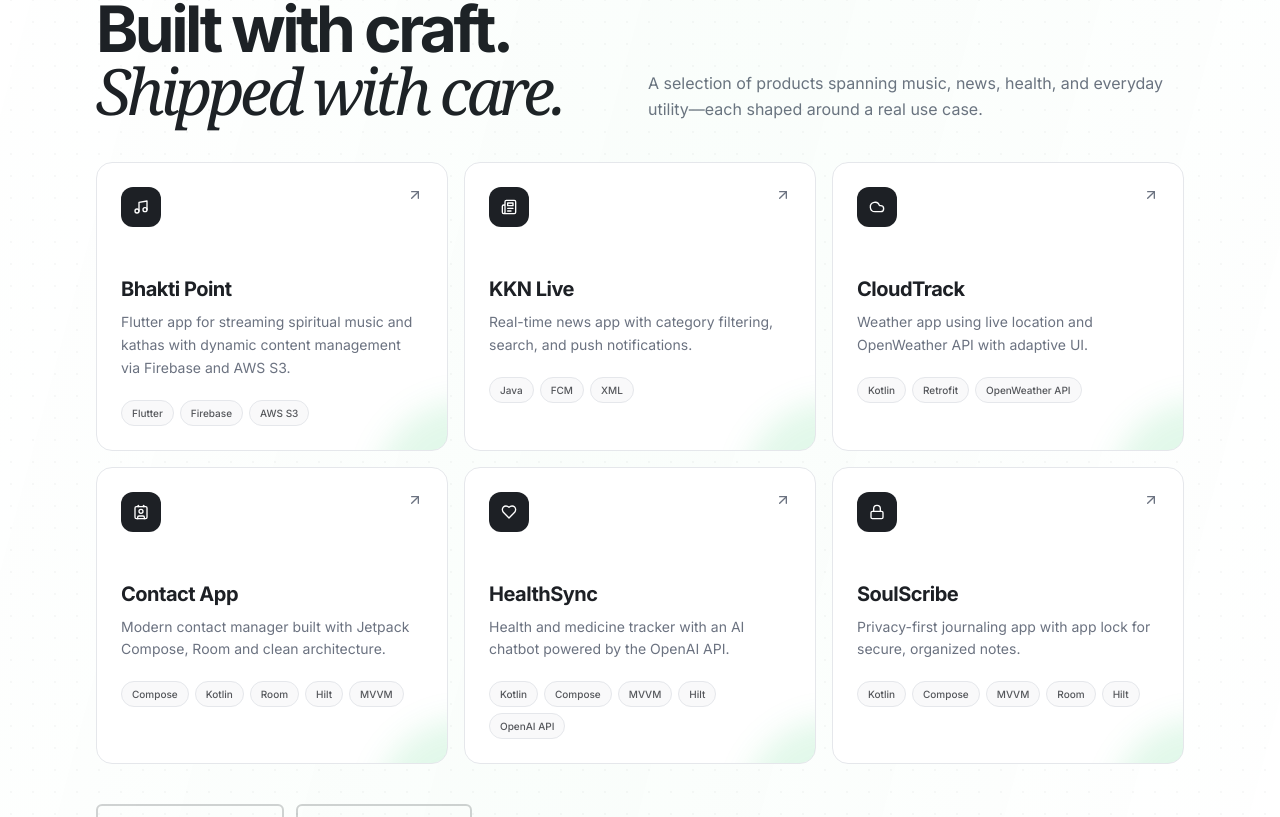
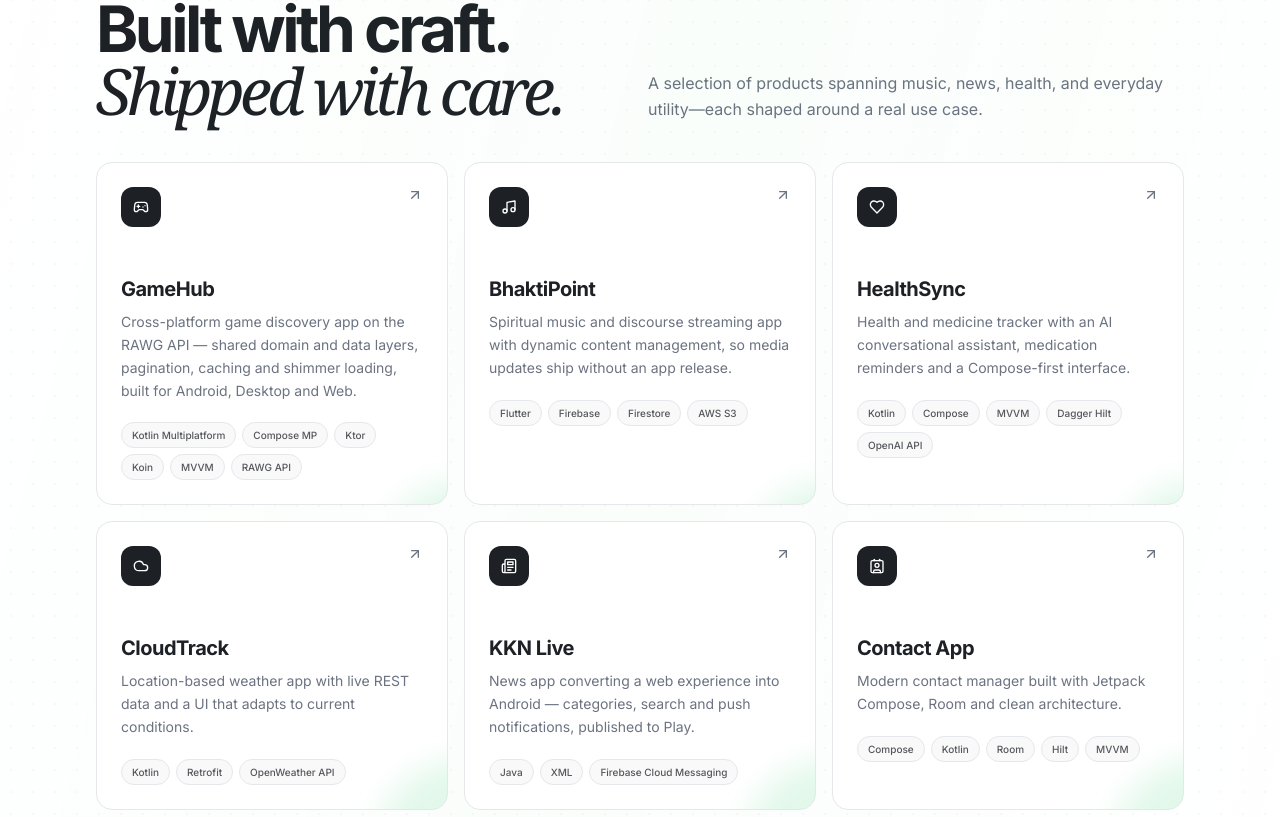
Before and after one commit to Arunbide/arunbide-04690, a React (Vite) app: page / in a window 1280 px wide. Shown: the part 4015-4832 px from the top of the page. Built offline with nearby package versions, Linux system fonts and the light colour scheme.

Commit message:
Changes
Co-authored-by: Arunbide <112233922+Arunbide@users.noreply.github.com>

```diff
--- a/src/components/Projects.tsx
+++ b/src/components/Projects.tsx
@@ -1,26 +1,41 @@
-import { Badge } from "@/components/ui/badge";
 import { Button } from "@/components/ui/button";
-import { ExternalLink, Music, Newspaper, Cloud, Contact as ContactIcon, Heart, Lock, ArrowUpRight } from "lucide-react";
+import { ExternalLink, Music, Newspaper, Cloud, Contact as ContactIcon, Heart, Gamepad2, ArrowUpRight } from "lucide-react";
 
 const Projects = () => {
   const projects = [
     {
-      title: "Bhakti Point",
-      description: "Flutter app for streaming spiritual music and kathas with dynamic content management via Firebase and AWS S3.",
-      tech: ["Flutter", "Firebase", "AWS S3"],
+      title: "GameHub",
+      description:
+        "Cross-platform game discovery app on the RAWG API — shared domain and data layers, pagination, caching and shimmer loading, built for Android, Desktop and Web.",
+      tech: ["Kotlin Multiplatform", "Compose MP", "Ktor", "Koin", "MVVM", "RAWG API"],
+      icon: Gamepad2,
+    },
+    {
+      title: "BhaktiPoint",
+      description:
+        "Spiritual music and discourse streaming app with dynamic content management, so media updates ship without an app release.",
+      tech: ["Flutter", "Firebase", "Firestore", "AWS S3"],
       icon: Music,
     },
     {
-      title: "KKN Live",
-      description: "Real-time news app with category filtering, search, and push notifications.",
-      tech: ["Java", "FCM", "XML"],
-      icon: Newspaper,
+      title: "HealthSync",
+      description:
+        "Health and medicine tracker with an AI conversational assistant, medication reminders and a Compose-first interface.",
+      tech: ["Kotlin", "Compose", "MVVM", "Dagger Hilt", "OpenAI API"],
+      icon: Heart,
     },
     {
       title: "CloudTrack",
-      description: "Weather app using live location and OpenWeather API with adaptive UI.",
+      description: "Location-based weather app with live REST data and a UI that adapts to current conditions.",
       tech: ["Kotlin", "Retrofit", "OpenWeather API"],
       icon: Cloud,
+    },
+    {
+      title: "KKN Live",
+      description:
+        "News app converting a web experience into Android — categories, search and push notifications, published to Play.",
+      tech: ["Java", "XML", "Firebase Cloud Messaging"],
+      icon: Newspaper,
     },
     {
       title: "Contact App",
@@ -28,19 +43,8 @@ const Projects = () => {
       tech: ["Compose", "Kotlin", "Room", "Hilt", "MVVM"],
       icon: ContactIcon,
     },
-    {
-      title: "HealthSync",
-      description: "Health and medicine tracker with an AI chatbot powered by the OpenAI API.",
-      tech: ["Kotlin", "Compose", "MVVM", "Hilt", "OpenAI API"],
-      icon: Heart,
-    },
-    {
-      title: "SoulScribe",
-      description: "Privacy-first journaling app with app lock for secure, organized notes.",
-      tech: ["Kotlin", "Compose", "MVVM", "Room", "Hilt"],
-      icon: Lock,
-    },
   ];
+
 
   return (
     <section id="projects" className="section-shell py-20 px-5 sm:px-6">
```
